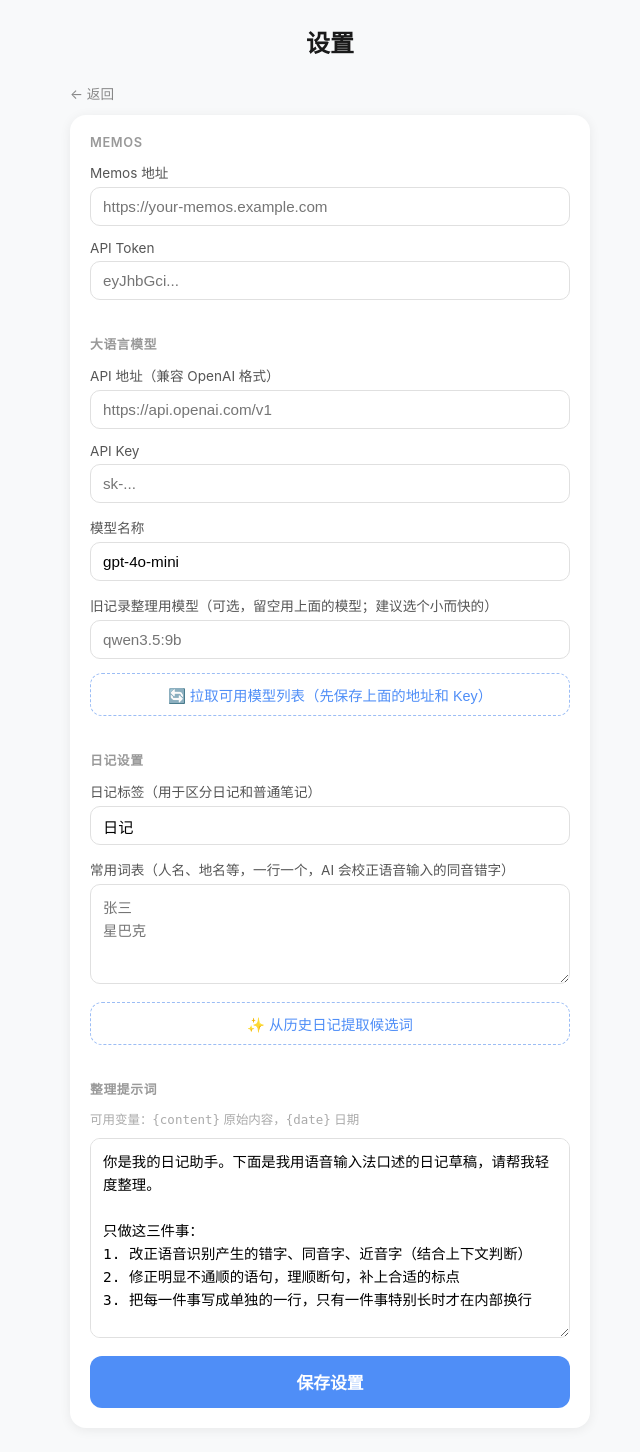
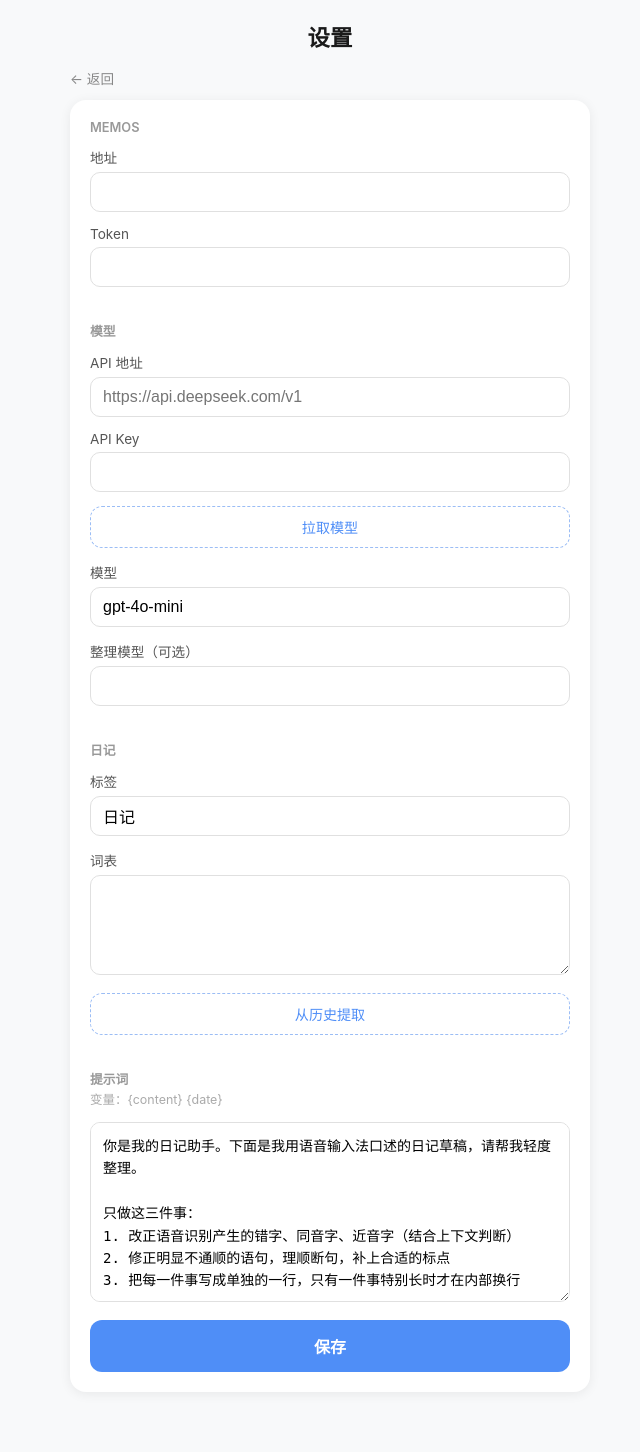
Before and after one commit to VaneEcho/murmur, a FastAPI app: page /settings in a window 1280 px wide. Shown: the whole page, without its empty margins (310-950 px from the left). After the commit the page ends 1372 px from the top, so only its background shows below. Run offline with FastAPI, Linux system fonts and the light colour scheme; data comes from the database, SQL or seed files in the repository.

Commit message:
ui: 全站去 emoji、文案精简、移动端修复；拉取模型免保存
- 整理页：修手机宽度溢出（长链接换行截断）和整理文本框失样式变小的问题，
  行内控件可换行，输入字号 16px 防 iOS 缩放
- 所有按钮、标签、提示改为极简文案，去掉全部 emoji 和解释性长句
- 任务状态由 emoji 图标改为文字徽标（处理中/日期/失败）
- 拉取模型改为直接使用表单当前填写的地址和 Key，无需先保存
- DeepSeek 原生 API（api.deepseek.com，带不带 /v1 均可）天然兼容：
  模型列表、对话端点均按 OpenAI 格式处理

Co-Authored-By: Claude Fable 5 <noreply@anthropic.com>

```diff
--- a/backend/main.py
+++ b/backend/main.py
@@ -445,16 +445,22 @@ async def organize_skip(request: Request):
     return JSONResponse({"ok": True})
 
 
-@app.get("/api/models")
-async def models():
-    """拉取 LLM 接口的可用模型列表，供设置页下拉选择。"""
+@app.post("/api/models")
+async def models(request: Request):
+    """拉取 LLM 接口的可用模型列表。优先用请求里带的地址和 Key（无需先保存）。"""
+    try:
+        body = await request.json()
+    except Exception:
+        body = {}
     cfg = get_settings()
-    if not cfg.get("llm_url"):
-        return JSONResponse({"ok": False, "error": "请先填写 LLM API 地址"}, status_code=400)
+    url = (body.get("llm_url") or "").strip() or cfg.get("llm_url", "")
+    key = (body.get("llm_api_key") or "").strip() or cfg.get("llm_api_key", "")
+    if not url:
+        return JSONResponse({"ok": False, "error": "请先填写 API 地址"}, status_code=400)
     try:
-        ids = await list_models(cfg["llm_url"], cfg.get("llm_api_key", ""))
+        ids = await list_models(url, key)
     except Exception as e:
-        return JSONResponse({"ok": False, "error": f"拉取模型列表失败：{e}"}, status_code=500)
+        return JSONResponse({"ok": False, "error": f"拉取失败：{e}"}, status_code=500)
     return JSONResponse({"ok": True, "models": ids})
 
 
--- a/frontend/templates/settings.html
+++ b/frontend/templates/settings.html
@@ -6,29 +6,28 @@
 <title>设置 — Murmur</title>
 <style>
   * { box-sizing: border-box; margin: 0; padding: 0; }
-  body { font-family: -apple-system, BlinkMacSystemFont, "Segoe UI", sans-serif; background: #f8f9fa; min-height: 100vh; display: flex; flex-direction: column; align-items: center; padding: 24px 16px; }
-  h1 { font-size: 1.5rem; font-weight: 600; color: #1a1a1a; margin-bottom: 24px; }
+  body { font-family: -apple-system, BlinkMacSystemFont, "Segoe UI", sans-serif; background: #f8f9fa; min-height: 100vh; display: flex; flex-direction: column; align-items: center; padding: 20px 12px; }
+  h1 { font-size: 1.4rem; font-weight: 600; color: #1a1a1a; margin-bottom: 16px; }
   .card { background: white; border-radius: 16px; padding: 20px; width: 100%; max-width: 520px; box-shadow: 0 2px 12px rgba(0,0,0,0.07); }
-  .section-title { font-size: 0.8rem; font-weight: 600; color: #999; text-transform: uppercase; letter-spacing: 0.05em; margin: 20px 0 12px; }
+  .section-title { font-size: 0.8rem; font-weight: 600; color: #999; margin: 20px 0 12px; }
   .section-title:first-child { margin-top: 0; }
   label { display: block; font-size: 0.85rem; color: #555; margin-bottom: 5px; }
   input[type="text"], input[type="url"], input[type="password"] {
     width: 100%; padding: 10px 12px; border: 1px solid #e0e0e0; border-radius: 10px;
-    font-size: 0.95rem; margin-bottom: 14px; outline: none;
+    font-size: 16px; margin-bottom: 14px; outline: none;
   }
   input:focus { border-color: #4f8ef7; }
-  textarea { width: 100%; padding: 12px; border: 1px solid #e0e0e0; border-radius: 10px; font-size: 0.9rem; resize: vertical; min-height: 200px; outline: none; line-height: 1.6; font-family: monospace; margin-bottom: 14px; }
+  textarea { width: 100%; padding: 12px; border: 1px solid #e0e0e0; border-radius: 10px; font-size: 14px; resize: vertical; min-height: 180px; outline: none; line-height: 1.6; font-family: monospace; margin-bottom: 14px; }
   textarea:focus { border-color: #4f8ef7; }
-  .hint { font-size: 0.78rem; color: #aaa; margin-top: -10px; margin-bottom: 14px; }
-  button { width: 100%; padding: 14px; background: #4f8ef7; color: white; border: none; border-radius: 12px; font-size: 1.05rem; font-weight: 600; cursor: pointer; transition: background 0.2s; }
+  .hint { font-size: 0.78rem; color: #aaa; margin: -10px 0 14px; }
+  button { width: 100%; padding: 14px; background: #4f8ef7; color: white; border: none; border-radius: 12px; font-size: 1rem; font-weight: 600; cursor: pointer; }
   button:hover { background: #3a7ae0; }
-  button.minor { background: white; color: #4f8ef7; border: 1px dashed #9bbdf5; font-size: 0.9rem; padding: 10px; margin-bottom: 14px; font-weight: 500; }
+  button.minor { background: white; color: #4f8ef7; border: 1px dashed #9bbdf5; font-size: 0.88rem; padding: 10px; margin-bottom: 14px; font-weight: 500; }
   button.minor:hover { background: #f2f7ff; }
   button:disabled { opacity: 0.6; cursor: default; }
-  .toast { margin-top: 14px; padding: 12px 16px; border-radius: 10px; background: #edf7f0; color: #2e7d52; border: 1px solid #b7e4c7; font-size: 0.9rem; display: {% if saved %}block{% else %}none{% endif %}; }
+  .toast { margin-top: 14px; padding: 12px 16px; border-radius: 10px; background: #edf7f0; color: #2e7d52; font-size: 0.9rem; display: {% if saved %}block{% else %}none{% endif %}; }
   .nav { width: 100%; max-width: 520px; text-align: left; margin-bottom: 12px; }
   .nav a { color: #888; font-size: 0.85rem; text-decoration: none; }
-  .nav a:hover { color: #4f8ef7; }
 </style>
 </head>
 <body>
@@ -36,77 +35,82 @@
 <div class="nav"><a href="/">← 返回</a></div>
 <div class="card">
   <form method="post" action="/settings">
-    <div class="section-title">Memos</div>
-    <label>Memos 地址</label>
-    <input type="url" name="memos_url" value="{{ cfg.memos_url }}" placeholder="https://your-memos.example.com">
-    <label>API Token</label>
-    <input type="password" name="memos_token" value="{{ cfg.memos_token }}" placeholder="eyJhbGci...">
+    <div class="section-title">MEMOS</div>
+    <label>地址</label>
+    <input type="url" name="memos_url" value="{{ cfg.memos_url }}">
+    <label>Token</label>
+    <input type="password" name="memos_token" value="{{ cfg.memos_token }}">
 
-    <div class="section-title">大语言模型</div>
-    <label>API 地址（兼容 OpenAI 格式）</label>
-    <input type="url" name="llm_url" value="{{ cfg.llm_url }}" placeholder="https://api.openai.com/v1">
+    <div class="section-title">模型</div>
+    <label>API 地址</label>
+    <input type="url" name="llm_url" id="llm_url" value="{{ cfg.llm_url }}" placeholder="https://api.deepseek.com/v1">
     <label>API Key</label>
-    <input type="password" name="llm_api_key" value="{{ cfg.llm_api_key }}" placeholder="sk-...">
-    <label>模型名称</label>
-    <input type="text" name="llm_model" id="llm_model" list="model-list" value="{{ cfg.llm_model }}" placeholder="gpt-4o-mini">
-    <label>旧记录整理用模型（可选，留空用上面的模型；建议选个小而快的）</label>
-    <input type="text" name="organize_model" id="organize_model" list="model-list" value="{{ cfg.organize_model }}" placeholder="qwen3.5:9b">
+    <input type="password" name="llm_api_key" id="llm_api_key" value="{{ cfg.llm_api_key }}">
+    <button type="button" class="minor" id="models-btn" onclick="fetchModels()">拉取模型</button>
+    <label>模型</label>
+    <input type="text" name="llm_model" list="model-list" value="{{ cfg.llm_model }}">
+    <label>整理模型（可选）</label>
+    <input type="text" name="organize_model" list="model-list" value="{{ cfg.organize_model }}">
     <datalist id="model-list"></datalist>
-    <button type="button" class="minor" id="models-btn" onclick="fetchModels()">🔄 拉取可用模型列表（先保存上面的地址和 Key）</button>
 
-    <div class="section-title">日记设置</div>
-    <label>日记标签（用于区分日记和普通笔记）</label>
-    <input type="text" name="diary_tag" value="{{ cfg.diary_tag }}" placeholder="日记">
-    <label>常用词表（人名、地名等，一行一个，AI 会校正语音输入的同音错字）</label>
-    <textarea name="glossary" id="glossary" style="min-height: 100px;" placeholder="张三&#10;星巴克">{{ cfg.glossary }}</textarea>
-    <button type="button" class="minor" id="suggest-btn" onclick="suggestGlossary()">✨ 从历史日记提取候选词</button>
+    <div class="section-title">日记</div>
+    <label>标签</label>
+    <input type="text" name="diary_tag" value="{{ cfg.diary_tag }}">
+    <label>词表</label>
+    <textarea name="glossary" id="glossary" style="min-height: 100px; font-family: inherit;">{{ cfg.glossary }}</textarea>
+    <button type="button" class="minor" id="suggest-btn" onclick="suggestGlossary()">从历史提取</button>
     <div id="suggest-area" style="display:none; margin-bottom:14px;">
-      <p class="hint" style="margin:8px 0 6px;">点击词条加入词表：</p>
       <div id="suggest-chips" style="display:flex; flex-wrap:wrap; gap:8px;"></div>
     </div>
 
-    <div class="section-title">整理提示词</div>
-    <p class="hint" style="margin-top:0;margin-bottom:10px;">可用变量：<code>{content}</code> 原始内容，<code>{date}</code> 日期</p>
+    <div class="section-title">提示词</div>
+    <p class="hint">变量：{content} {date}</p>
     <textarea name="prompt">{{ cfg.prompt }}</textarea>
 
-    <button type="submit">保存设置</button>
-    <div class="toast">✓ 设置已保存</div>
+    <button type="submit">保存</button>
+    <div class="toast">已保存</div>
   </form>
 </div>
 <script>
 async function fetchModels() {
   const btn = document.getElementById('models-btn');
-  btn.disabled = true; btn.textContent = '拉取中…';
+  btn.disabled = true; btn.textContent = '拉取中';
   try {
-    const resp = await fetch('/api/models');
+    const resp = await fetch('/api/models', {
+      method: 'POST', headers: {'Content-Type':'application/json'},
+      body: JSON.stringify({
+        llm_url: document.getElementById('llm_url').value,
+        llm_api_key: document.getElementById('llm_api_key').value,
+      }),
+    });
     const data = await resp.json();
     if (!data.ok) { alert(data.error); }
     else {
-      const dl = document.getElementById('model-list');
-      dl.innerHTML = data.models.map(m => `<option value="${m}">`).join('');
-      btn.textContent = `✓ 已拉取 ${data.models.length} 个模型，点模型输入框选择`;
+      document.getElementById('model-list').innerHTML =
+        data.models.map(m => `<option value="${m}">`).join('');
+      btn.textContent = `已拉取 ${data.models.length} 个，点模型框选择`;
       btn.disabled = false;
       return;
     }
-  } catch (e) { alert('请求失败：' + e.message); }
-  btn.disabled = false; btn.textContent = '🔄 拉取可用模型列表（先保存上面的地址和 Key）';
+  } catch (e) { alert(e.message); }
+  btn.disabled = false; btn.textContent = '拉取模型';
 }
 
 async function suggestGlossary() {
   const btn = document.getElementById('suggest-btn');
-  btn.disabled = true; btn.textContent = '提取中…';
+  btn.disabled = true; btn.textContent = '提取中';
   try {
     const resp = await fetch('/api/glossary/suggest', { method: 'POST' });
     const data = await resp.json();
-    if (!data.ok) { alert(data.error || '提取失败'); }
-    else if (!data.terms.length) { alert('没有提取到新的候选词'); }
+    if (!data.ok) { alert(data.error); }
+    else if (!data.terms.length) { alert('无新候选'); }
     else {
       const chips = document.getElementById('suggest-chips');
       chips.innerHTML = '';
       data.terms.forEach(t => {
         const el = document.createElement('span');
         el.textContent = '+ ' + t;
-        el.style.cssText = 'padding:6px 12px;border-radius:999px;background:#eef4ff;color:#3a6fd0;border:1px solid #c5d8f7;font-size:0.85rem;cursor:pointer;';
+        el.style.cssText = 'padding:6px 12px;border-radius:999px;background:#eef4ff;color:#3a6fd0;font-size:0.85rem;cursor:pointer;';
         el.onclick = () => {
           const g = document.getElementById('glossary');
           if (!g.value.split('\n').map(s => s.trim()).includes(t)) {
@@ -118,8 +122,8 @@ async function suggestGlossary() {
       });
       document.getElementById('suggest-area').style.display = 'block';
     }
-  } catch (e) { alert('请求失败：' + e.message); }
-  btn.disabled = false; btn.textContent = '✨ 从历史日记提取候选词';
+  } catch (e) { alert(e.message); }
+  btn.disabled = false; btn.textContent = '从历史提取';
 }
 </script>
 </body>
```
Also changed, not shown: frontend/templates/index.html (+45 -54 lines), frontend/templates/organize.html (+37 -48 lines).
